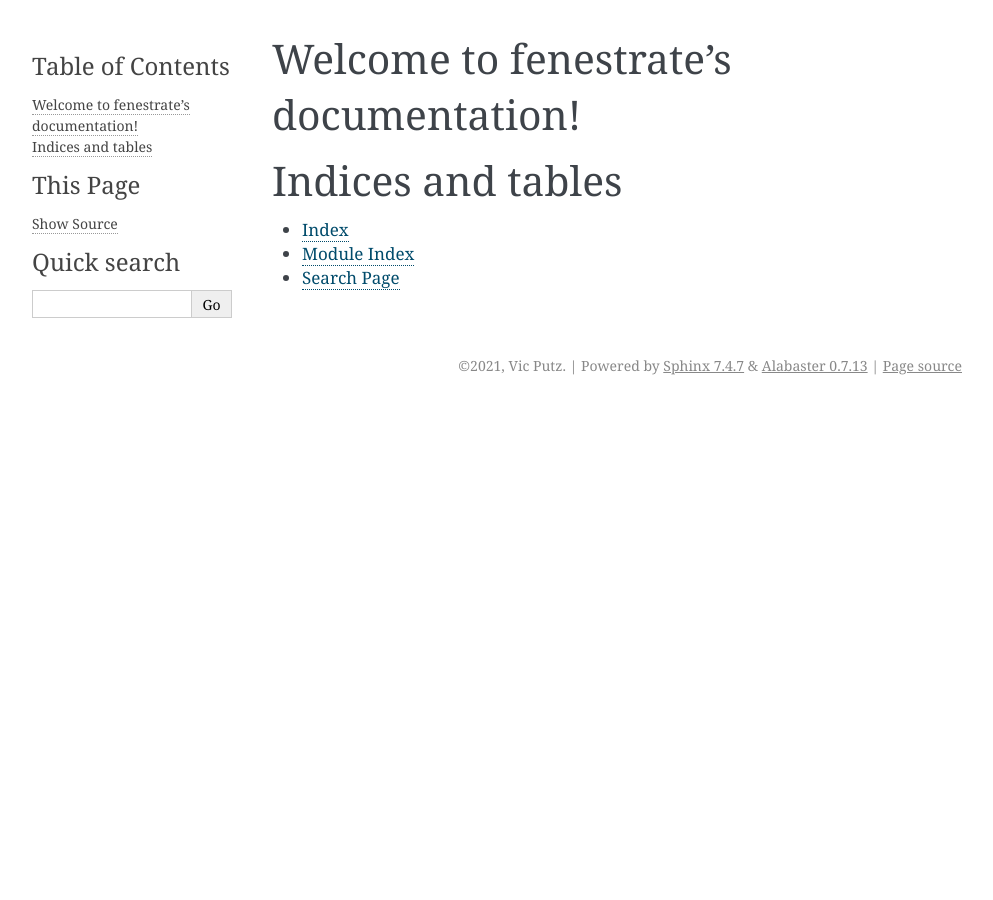
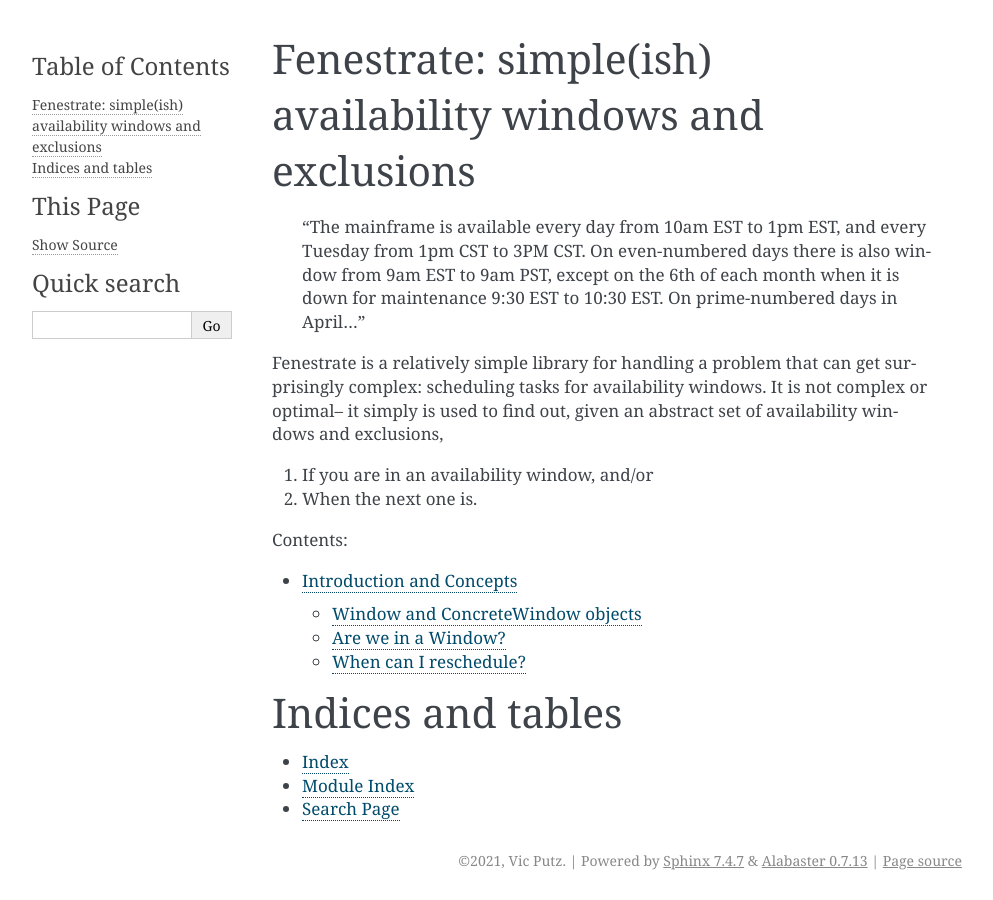
Before and after one commit to qcware/fenestrate, a Sphinx documentation site: the page built from doc/source/index.rst, in a window 1280 px wide. Shown: the whole page, without its empty margins (148-1141 px from the left). Built offline with Sphinx 7.4.7, drawn with Linux system fonts in a browser that asks for light colours.

```diff
--- a/doc/source/index.rst
+++ b/doc/source/index.rst
@@ -3,14 +3,27 @@
    You can adapt this file completely to your liking, but it should at least
    contain the root `toctree` directive.
 
-Welcome to fenestrate's documentation!
-======================================
+Fenestrate: simple(ish) availability windows and exclusions
+===========================================================
+
+    "The mainframe is available every day from 10am EST to 1pm EST, and every
+    Tuesday from 1pm CST to 3PM CST.  On even-numbered days there is also
+    window from 9am EST to 9am PST, except on the 6th of each month when it
+    is down for maintenance 9:30 EST to 10:30 EST.  On prime-numbered days in
+    April..."
+
+Fenestrate is a relatively simple library for handling a problem that can get surprisingly
+complex: scheduling tasks for availability windows.  It is not complex or optimal--
+it simply is used to find out, given an abstract set of availability windows and exclusions,
+
+1. If you are in an availability window, and/or
+2. When the next one is.
 
 .. toctree::
    :maxdepth: 2
    :caption: Contents:
 
-
+   introduction
 
 Indices and tables
 ==================
--- /dev/null
+++ b/doc/source/introduction.rst
@@ -0,0 +1,51 @@
+Introduction and Concepts
+=========================
+
+Fenestrate allows you to create a series of abstract :class:`~fenestrate.Window`
+objects representing windows of availability or exclusion on
+a given day.  Currently Fenestrate only allows *daily* schedules,
+but more abstract windows (such as "from X date/time to X date/time")
+may be added in the future.
+
+Window and ConcreteWindow objects
+---------------------------------
+
+A :class:`~fenestrate.Window` object represents an abstract availability window,
+with a Selector, which is simply a function with the signature
+
+.. code-block:: python
+
+  Selector = Callable[[datetime.date], bool]
+
+and a `from_time` and `to_time`, both of which are `datetime.time` values representing
+the time within a day that the window will occur.
+
+This allows one to specify very arbitrary selectors, such as `daily`, `weekdays`,
+`weekends`, or `weekly_on` a given day.
+
+A Window can be reified on any day into a :class:`~fenestrate.ConcreteWindow` which has
+`from_time` and `to_time` members represented by :class:`arrow.Arrow` objects
+
+Are we in a Window?
+-------------------
+
+Generally, we don't need to know if we're within one particular Window on a given
+day/time; we have a *set* of availabilities and exclusions and want to know if
+we're in one of the availabilities and not one of the exclusions.
+
+This is fairly straightforward using :func:`~fenestrate.in_nonexcluded_window`:
+
+.. code-block:: python
+
+  daily = Window(selectors.daily(),
+                 datetime.time(hour=11, tzinfo=pytz.timezone("US/Eastern")),
+                 datetime.time(hour=13, tzinfo=pytz.timezone("US/Eastern")))
+  weekly_exclusion = Window(selectors.weekly_on(selectors.Weekday.WEDNESDAY),
+                            datetime.time(hour=12, tzinfo=pytz.timezone("US/Eastern")),
+                            datetime.time(hour=13, tzinfo=pytz.timezone("US/Eastern")))
+
+  in_window = in_nonexcluded_window(arrow.now(), windows={daily}, exclusions={weekly_exclusion})
+
+
+When can I reschedule?
+----------------------
--- a/pyproject.toml
+++ b/pyproject.toml
@@ -10,6 +10,7 @@
 attrs = "^21.2.0"
 icontract = "^2.5.2"
 toolz = "^0.11.1"
+intervaltree = "^3.1.0"
 
 [tool.poetry.dev-dependencies]
 pytest = "^6.0"
```
Also changed, not shown: 2 other files.
